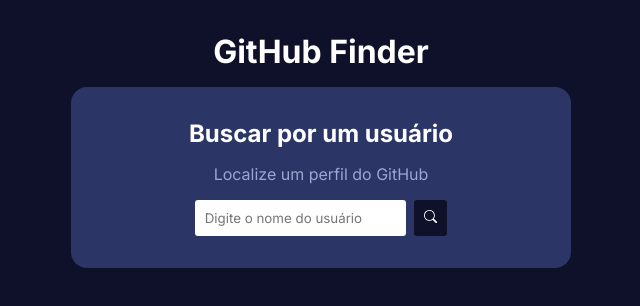
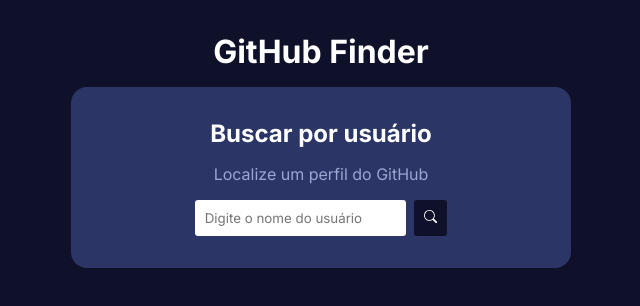
Before and after one commit to philipeoliveira/github-finder, a React (Vite) app: page / in a window 1280 px wide. Shown: the top 306 px of the page, without its empty margins (319-959 px from the left). Built offline with nearby package versions, Linux system fonts and the light colour scheme.

Commit message:
Modify h2 in the Search component

```diff
--- a/src/components/Search.tsx
+++ b/src/components/Search.tsx
@@ -19,7 +19,7 @@
 
    return (
       <div className={classes.search}>
-         <h2>Buscar por um usuário</h2>
+         <h2>Buscar por usuário</h2>
          <p>Localize um perfil do GitHub</p>
          <div className={classes.search_container}>
             <input
```
